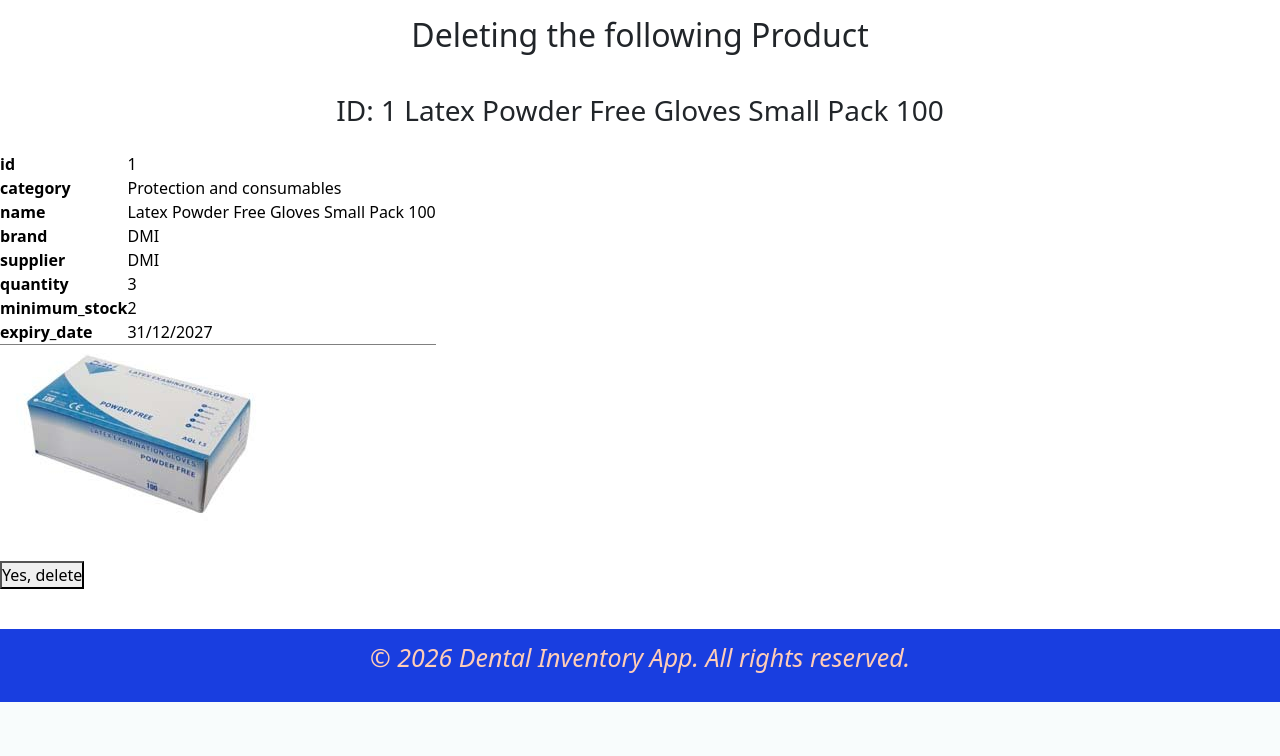
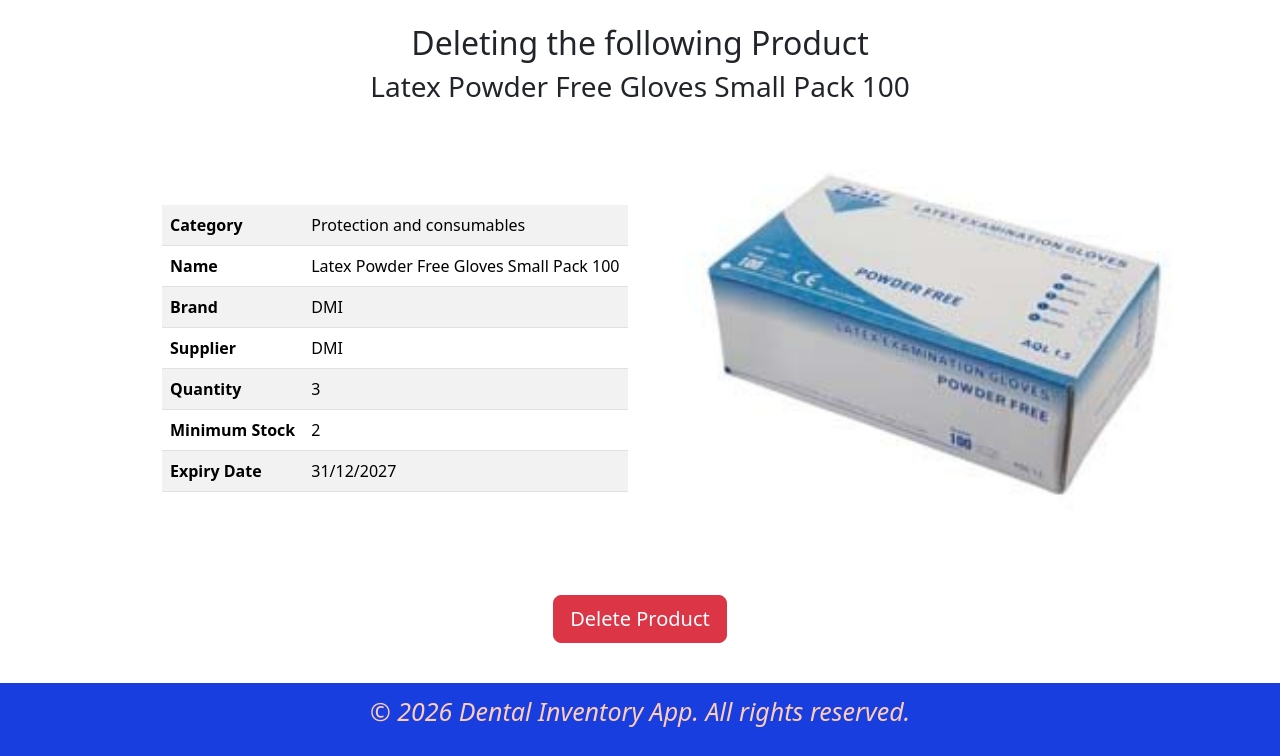
Before and after one commit to BacigalupoSofia/Flask_app_assessment, a Flask app: page /delete/1 in a window 1280 px wide. Shown: the part 160-916 px from the top of the page. Before the commit the page ends 862 px from the top, so only its background shows below. Run offline with Flask 3, Linux system fonts and the light colour scheme.

Commit message:
Bootstrap and css styling and layout for Deleting page

```diff
--- a/static/styles/style.css
+++ b/static/styles/style.css
@@ -87,6 +87,5 @@ h2,
 h3 {
   color: #333;
   font-size: 2rem;
-  padding: 1rem;
   text-align: center;
 }
--- a/static/styles/style_delete.css
+++ b/static/styles/style_delete.css
@@ -1,49 +1,32 @@
 /* Table styling for Stock display and Delete feature */
 
-/*
-.table_picture {
+#delete-table {
   display: flex;
-  justify-content: center;
   align-items: center;
-  gap: 10 px;
+  gap: 25px;
+  margin-top: 30px;
+  padding: 20px;
+  flex-wrap: wrap;
 }
 
-.table_picture div {
+#delete-table > div {
   flex: 1;
-  height: auto;
-
-  display: flex;
-  justify-content: center;
-  align-items: center;
-  padding: 0.5rem;
 }
 
-.table_picture img {
-  max-width: 100%;
-  object-fit: contain;
+#delete-table table {
+  border-collapse: collapse;
+  justify-self: flex-end;
 }
 
-.table_picture table {
+#delete-image img {
   width: 100%;
-  border-collapse: collapse;
-  margin-left: 2rem;
-  border: 1px solid #ccc;
-  text-align: center;
+  height: 100%;
+  object-fit: cover;
+  border-radius: 8px;
 }
 
-.table_picture table th,
-.table_picture table td {
-  padding: 0.5rem;
+@media (max-width: 768px) {
+  #delete-table {
+    flex-direction: column;
+  }
 }
-
-#button {
-  display: block;
-  padding: 1rem;
-  margin: 0 auto;
-}
-
-#button a {
-  background-color: #e73939;
-}
-
-*/
--- a/templates/base.html
+++ b/templates/base.html
@@ -11,6 +11,10 @@
     <link
       rel="stylesheet"
       href="{{ url_for('static', filename='styles/style_home.css') }}"
+    />
+    <link
+      rel="stylesheet"
+      href="{{ url_for('static', filename='styles/style_delete.css') }}"
     />
     <link
       href="https://cdn.jsdelivr.net/npm/bootstrap@5.3.8/dist/css/bootstrap.min.css"
--- a/templates/delete.html
+++ b/templates/delete.html
@@ -1,27 +1,23 @@
 {% extends "base.html" %} {% block title %} Delete Product - Dental Inventory
-App {% endblock %} {% block content %} {% block head %}
-<link
-  rel="stylesheet"
-  href="{{ url_for('static', filename='styles/style_delete.css') }}"
-/>
-{% endblock %}
+App {% endblock %} {% block content %}
 
+<div class="mt-4">
   <h2>Deleting the following Product</h2>
+  <h3>{{ deleting.name }}</h3>
+</div>
 
-<div><h3>ID: {{ deleting.id }} {{ deleting.name }}</h3></div>
-
-<div class="table">
+<div id="delete-table">
   <div>
-    <table>
-      {% for key, value in deleting.items() %}
+    <table class="table table-striped table-hover w-auto">
+      {% for key, value in deleting.items() %} {% if key != 'id' %}
       <tr>
-          <th>{{ key }}</td>
+        <th>{{ key.replace('_', ' ')|title }}</th>
         <td>{{ value }}</td>
       </tr>
-      {% endfor %}
+      {% endif %} {% endfor %}
     </table>
   </div>
-  <div>
+  <div id="delete-image">
     {% if product_image %}
     <img
       src="{{ url_for('static', filename='images/' + product_image) }}"
@@ -31,12 +27,16 @@ App {% endblock %} {% block content %} {% block head %}
   </div>
 </div>
 
+<div class="d-flex justify-content-center mt-3">
   <form
     method="POST"
     action="{{ url_for('Delete', product_id=deleting.id) }}"
     onsubmit="return confirm('Are you sure you want to delete this product?');"
   >
-  <button id="button" type="submit">Yes, delete</button>
+    <button id="button" type="submit" class="btn btn-danger btn-lg">
+      Delete Product
+    </button>
   </form>
+</div>
 
 {% endblock %}
```
Lines whose indentation alone changed are shown as unchanged.
